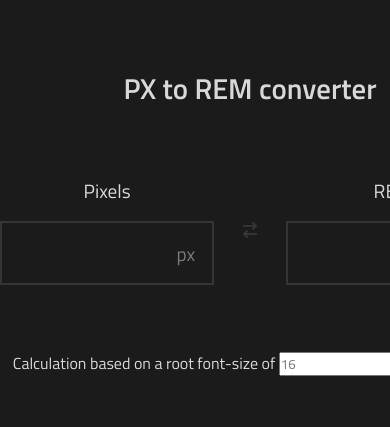
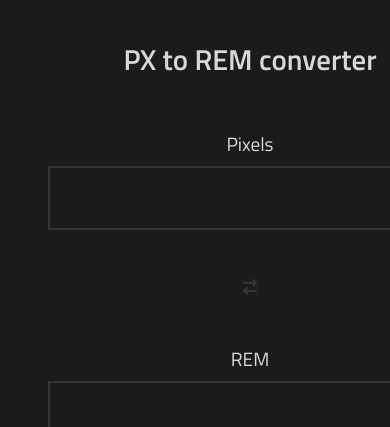
Before and after one commit to CodeWithEmil/rem-px-converter, a plain HTML site: page index.html in a window 390 px wide. Shown: the part 76-503 px from the top of the page. Drawn offline with Linux system fonts and the light colour scheme.

Commit message:
Added some responsive styles

```diff
--- a/index.html
+++ b/index.html
@@ -6,6 +6,10 @@
       <!--Stylesheets-->
       <link rel="stylesheet" href="/style/default.css">
       <link rel="stylesheet" href="/style/styles.css">
+      <link rel="stylesheet" href="/style/responsive.css">
+
+      <!--Meta tags-->
+      <meta name="viewport" content="width=device-width, initial-scale=1.0">
    </head>
    <body>
 
--- /dev/null
+++ b/style/responsive.css
@@ -0,0 +1,14 @@
+@media (max-width: 600px) {
+   .main {
+      height: 70vh;
+   }
+
+   .conversor-grid {
+      height: 60%;
+      padding: 1rem 3rem;
+
+      display: grid;
+      grid-template-columns: none;
+      grid-template-rows: repeat(3, 1fr);
+   }
+}
```
